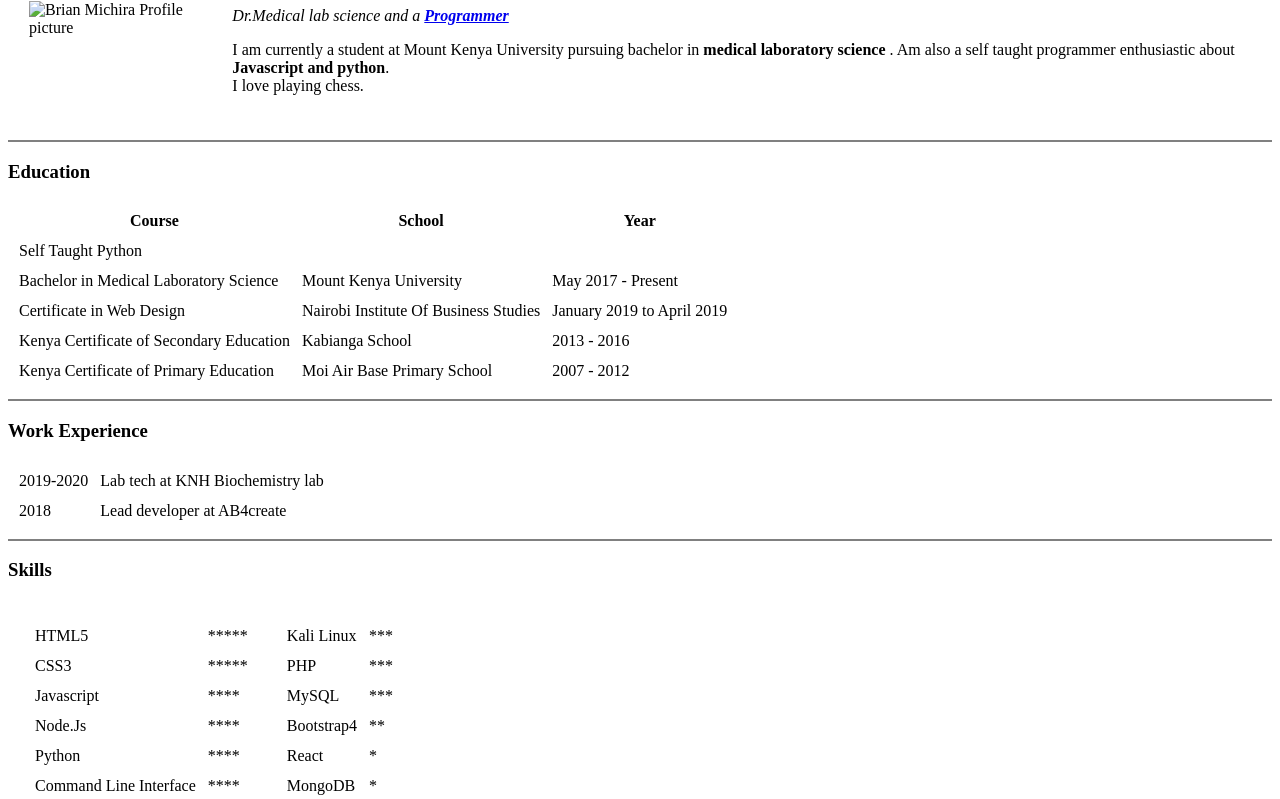
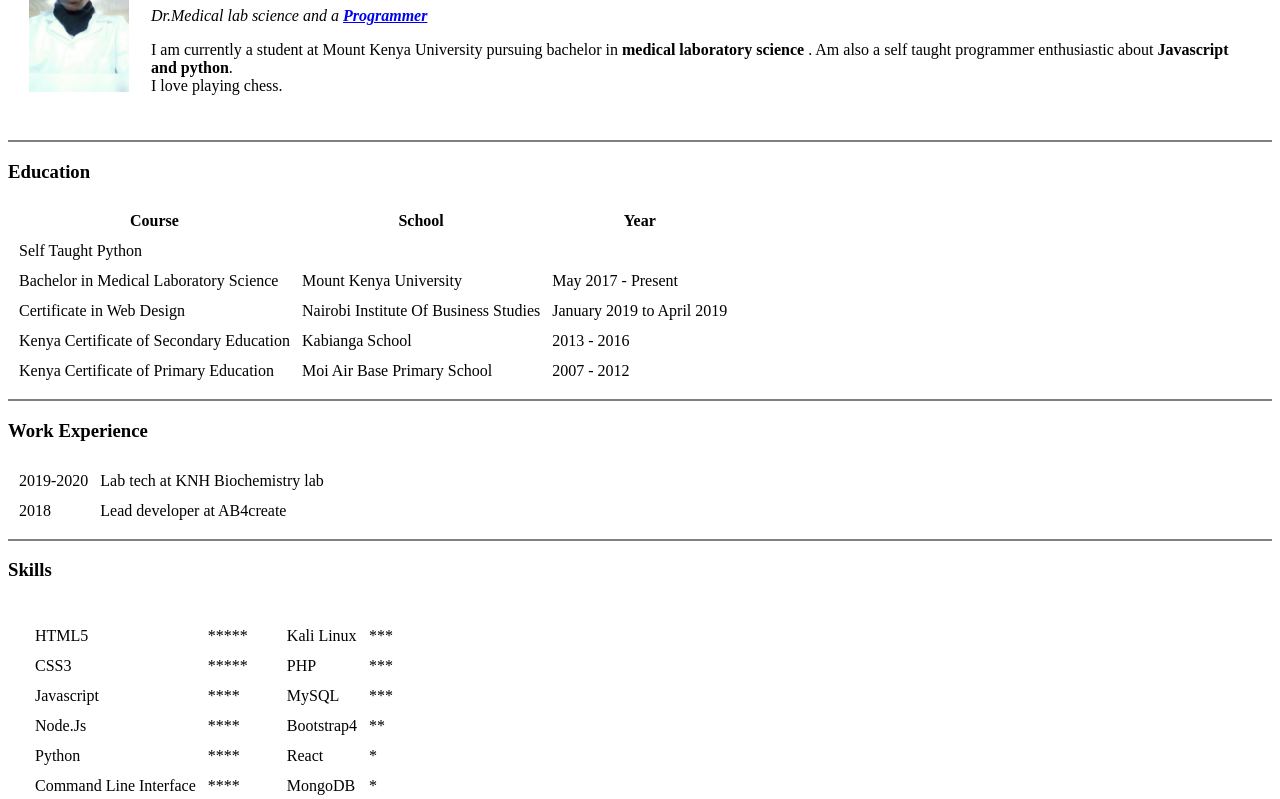
Before and after one commit to 2BIT-dev/Yangu, a plain HTML site: page index.html in a window 1280 px wide. Shown: the part 102-901 px from the top of the page. Drawn offline with Linux system fonts and the light colour scheme.

Commit message:
Added profile pic

```diff
--- a/index.html
+++ b/index.html
@@ -10,7 +10,7 @@
 <body>
     <table cellspacing="20px">
         <tr>
-            <td><img src="./profile.jpg" alt="Brian Michira Profile picture" width="100px"></td>
+            <td><img src="includes/Images/profile.jpg" alt="Brian Michira Profile picture" width="100px"></td>
             <td>
                 <h1>Brian Michira</h1>
                 <p><em>Dr.Medical lab science and a <strong> <a href="programming.html"> Programmer</a></strong></em>
```
